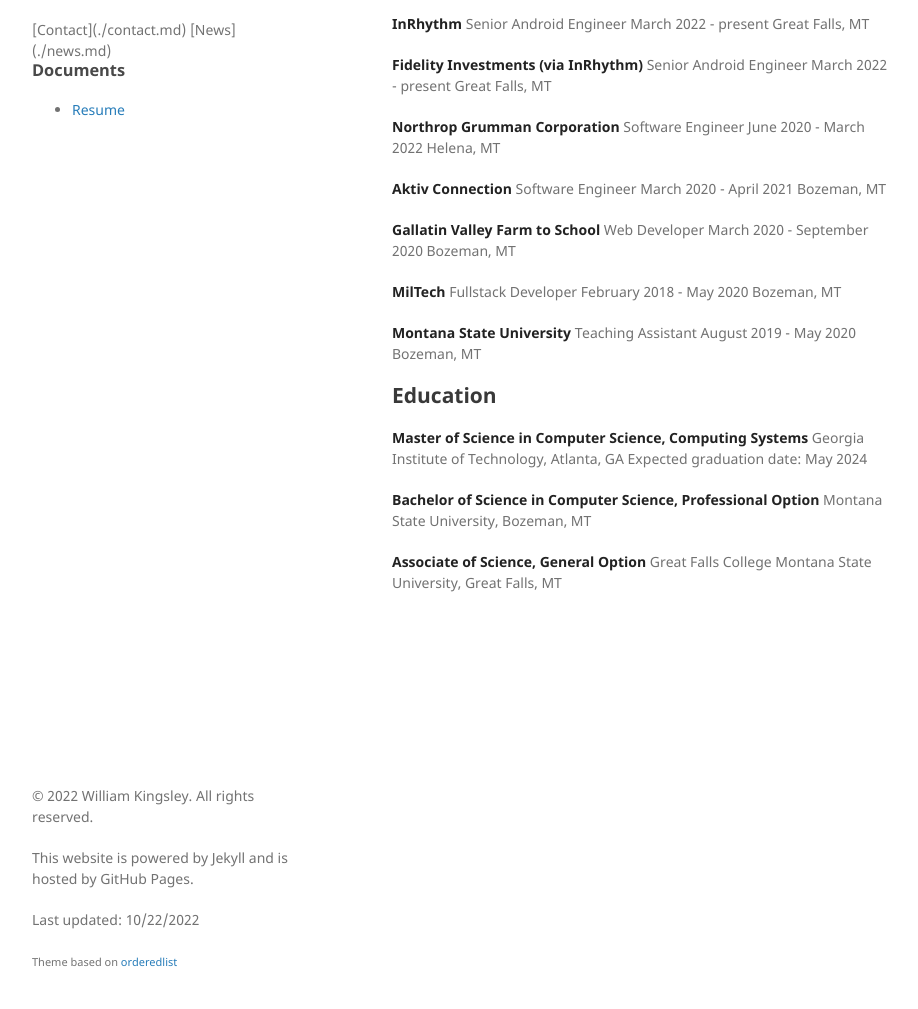
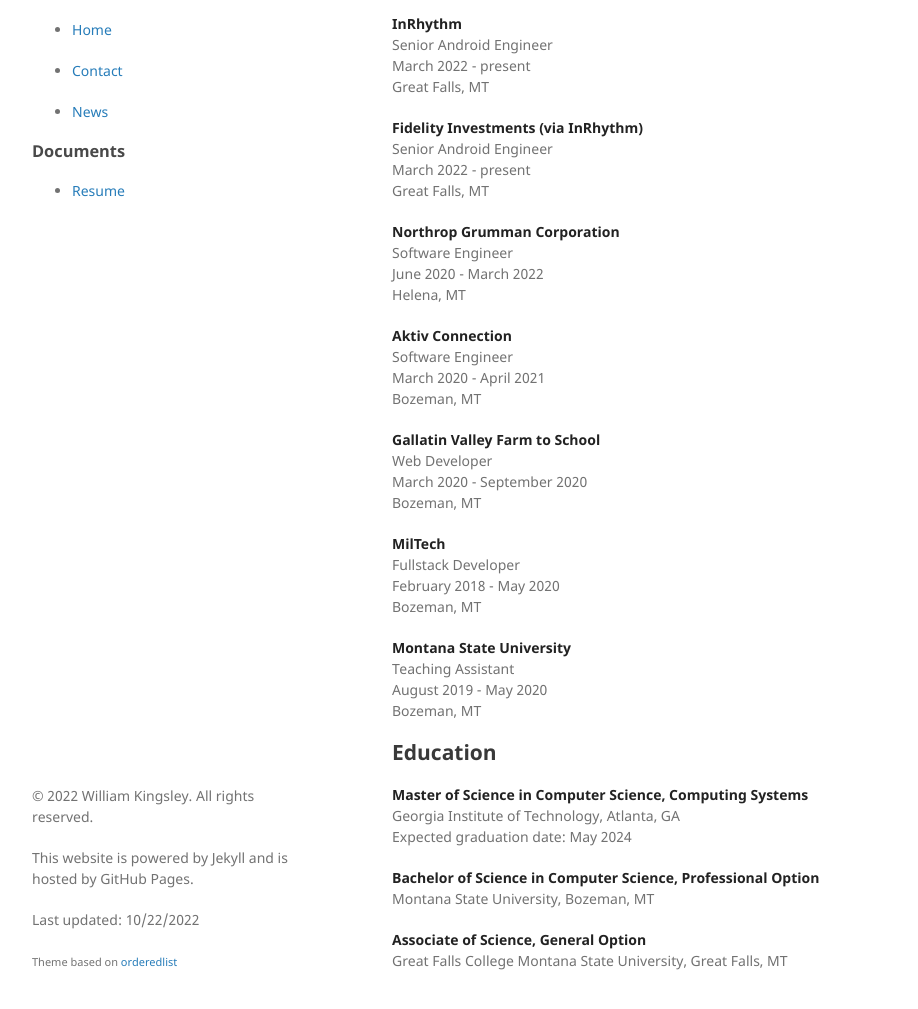
Before and after one commit to data-programmer/data-programmer.github.io, a Jekyll site: the page built from index.md, in a window 1280 px wide and 1400 px high, scrolled down 5781 px. Shown: the part 359-1368 px from the top of the window, without its empty margins (178-1096 px from the left). Built offline with Jekyll 4.4.1, drawn with Linux system fonts in a browser that asks for light colours; our own code applies the rules of GitHub Pages for plain Markdown files.

Commit message:
Reworking html

```diff
--- a/_data/settings.yml
+++ b/_data/settings.yml
@@ -13,9 +13,9 @@ css:
   site: "assets/css/style.css"
 
 nav:
-  - {name: "Home", url: ""}
-  - {name: "Projects", url: "projects"}
-  - {name: "Resume", url: ""}
+  - {name: "Home", url: "./"}
+  - {name: "Contact", url: "/contact.html" }
+  - {name: "News", url: "/news.html"}
 
 docs:
   - {name: "Resume", url: "/assets/resume/resume.pdf"}
--- a/_includes/education.html
+++ b/_includes/education.html
@@ -1,7 +1,7 @@
 {% for education in site.data.education %}
 <p>
-    <strong>{{ education.degree }}</strong>
-    {{ education.university }}, {{ education.location }}
+    <strong>{{ education.degree }}</strong><br>
+    {{ education.university }}, {{ education.location }}<br>
     {{ if education.showexpected }}
         {{ education.expected }}
     {{ endif }}
--- /dev/null
+++ b/_includes/navigation.html
@@ -0,0 +1,5 @@
+{% for nav in site.data.settings.nav %}
+<ul>
+    <li><a href="{{ nav.url }}">{{ nav.name }}</a></li>
+</ul>
+{% endfor %}
--- a/_includes/work.html
+++ b/_includes/work.html
@@ -1,8 +1,8 @@
 {% for work in site.data.work %}
 <p>
-    <strong>{{ work.company }}</strong>
-    {{ work.title }}
-    {{ work.date }}
+    <strong>{{ work.company }}</strong><br>
+    {{ work.title }}<br>
+    {{ work.date }}<br>
     {{ work.location }}
 </p>
 {% endfor %}
--- a/_layouts/default.html
+++ b/_layouts/default.html
@@ -12,9 +12,7 @@
 
         <p>{{ site.data.settings.description }}</p>
 
-        [Contact](./contact.md)
-
-        [News](./news.md)
+        {% include navigation.html %}
 
         {% include downloads.html %}
       </header>
```
